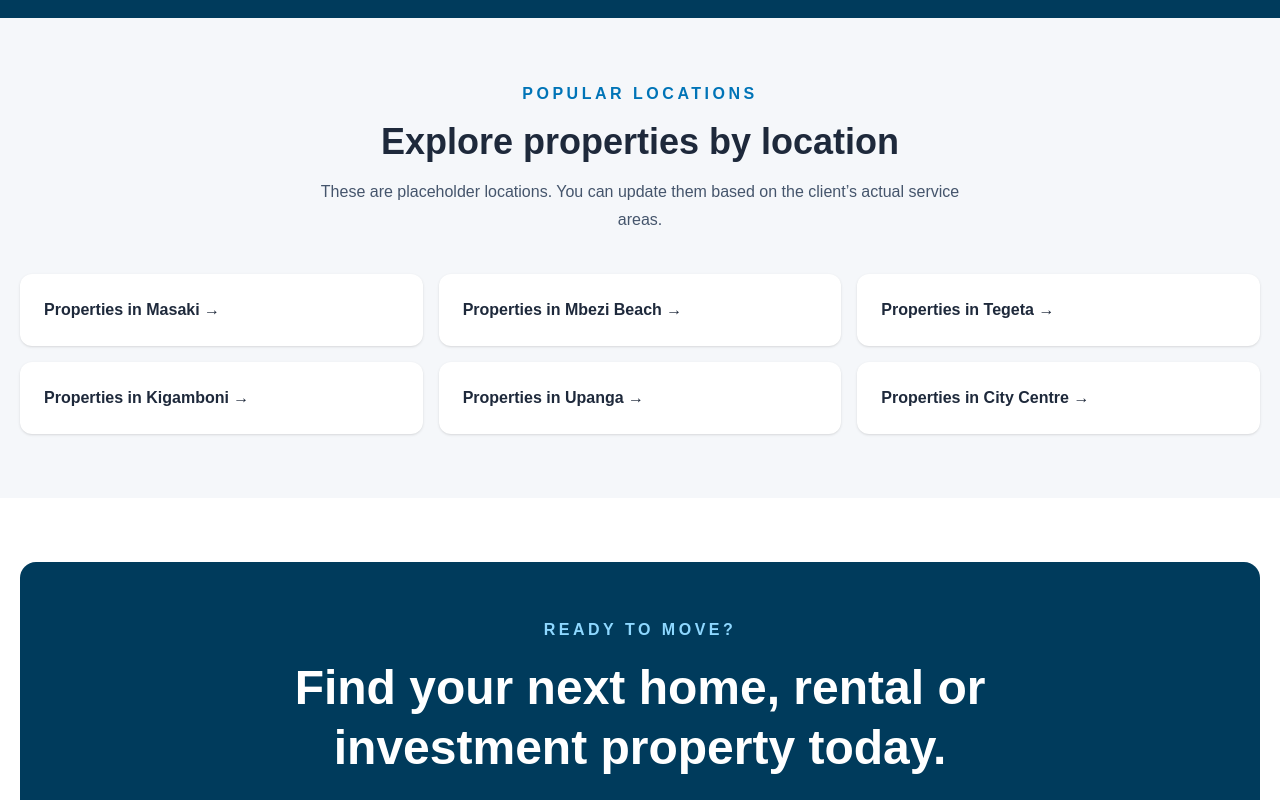
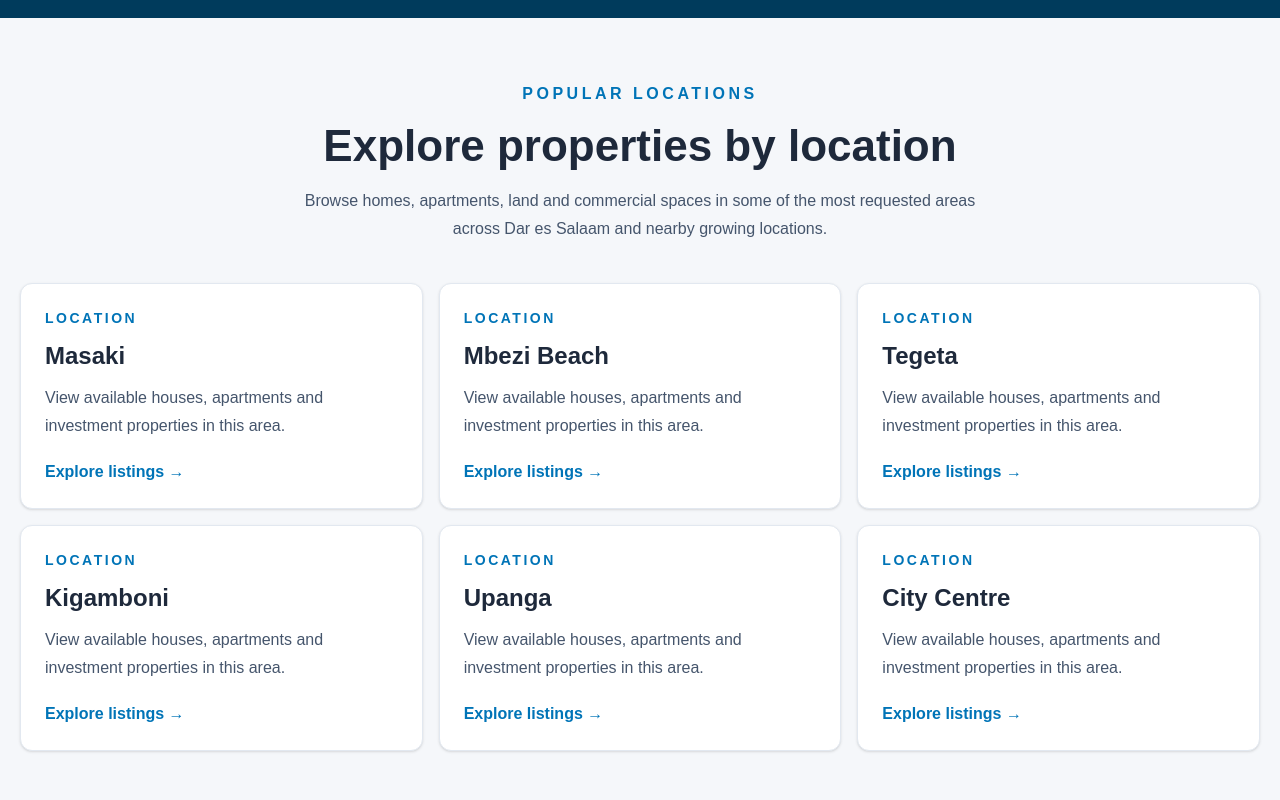
Before and after one commit to brianmichaelu/brightnest-realty, a Next.js app: page / in a window 1280 px wide. Shown: the part 3260-4060 px from the top of the page. Built offline with nearby package versions, Linux system fonts and the light colour scheme.

Commit message:
Refine popular locations section layout and content
Updated the layout and text for popular locations section.

```diff
--- a/app/page.tsx
+++ b/app/page.tsx
@@ -188,13 +188,13 @@ export default function HomePage() {
         Popular Locations
       </p>
 
-            <h2 className="mt-4 text-4xl font-black text-[#1E293B]">
+      <h2 className="mt-4 text-4xl font-black text-[#1E293B] md:text-[44px]">
         Explore properties by location
       </h2>
 
       <p className="mx-auto mt-4 max-w-2xl leading-7 text-slate-600">
-              These are placeholder locations. You can update them based on the
-              client’s actual service areas.
+        Browse homes, apartments, land and commercial spaces in some of the
+        most requested areas across Dar es Salaam and nearby growing locations.
       </p>
     </div>
 
@@ -203,9 +203,24 @@ export default function HomePage() {
         <Link
           key={location}
           href="/properties"
-                className="rounded-xl bg-white p-6 font-black text-[#1E293B] shadow-sm transition hover:-translate-y-1 hover:text-[#0074B7] hover:shadow-xl"
+          className="group rounded-xl border border-slate-200 bg-white p-6 shadow-sm transition hover:-translate-y-1 hover:border-[#008DD2] hover:shadow-xl"
         >
-                Properties in {location} →
+          <p className="text-sm font-black uppercase tracking-[0.18em] text-[#0074B7]">
+            Location
+          </p>
+
+          <h3 className="mt-3 text-2xl font-black text-[#1E293B] group-hover:text-[#0074B7]">
+            {location}
+          </h3>
+
+          <p className="mt-3 leading-7 text-slate-600">
+            View available houses, apartments and investment properties in this
+            area.
+          </p>
+
+          <p className="mt-5 font-black text-[#0074B7]">
+            Explore listings →
+          </p>
         </Link>
       ))}
     </div>
```
Lines whose indentation alone changed are shown as unchanged.
